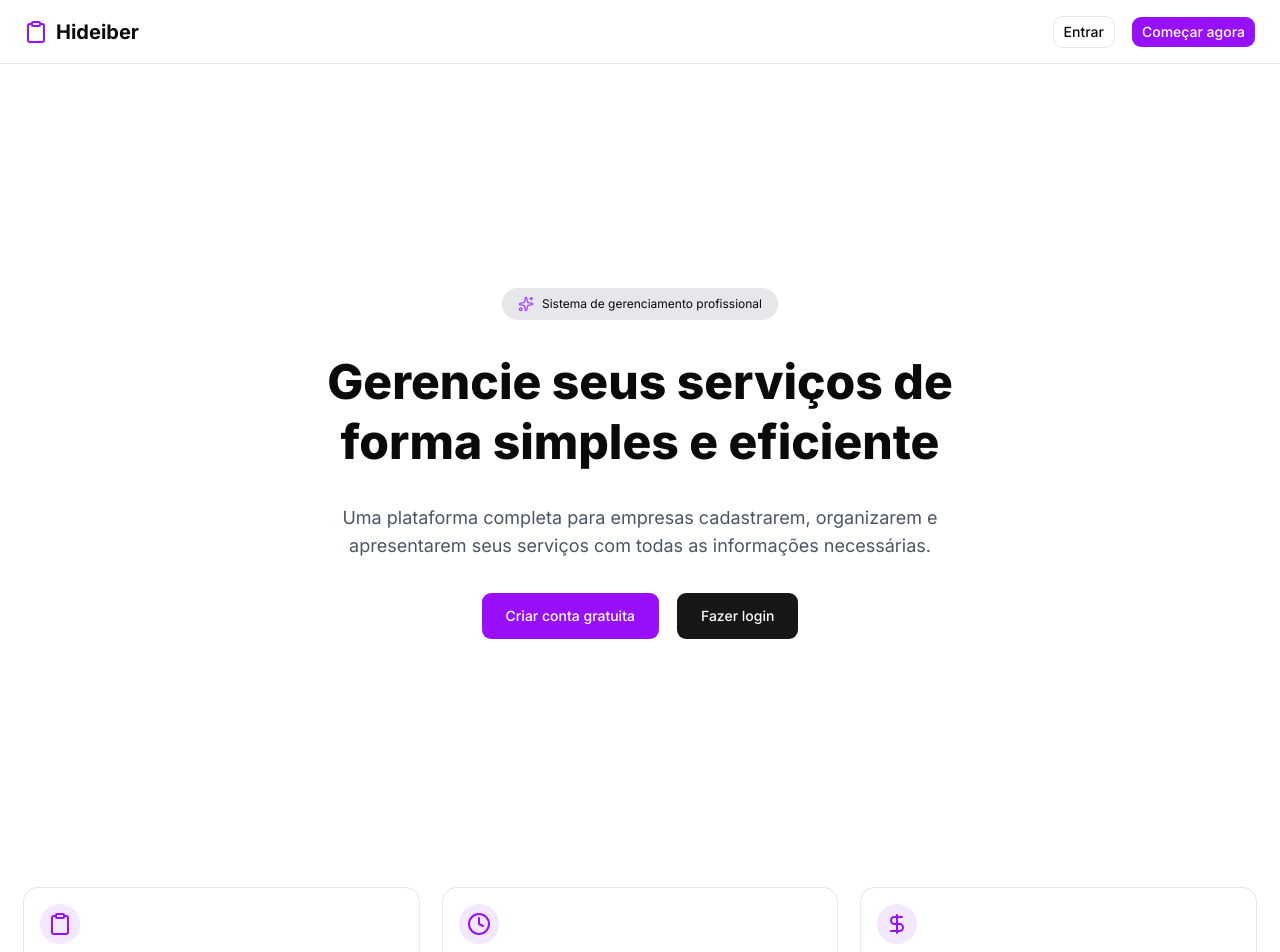
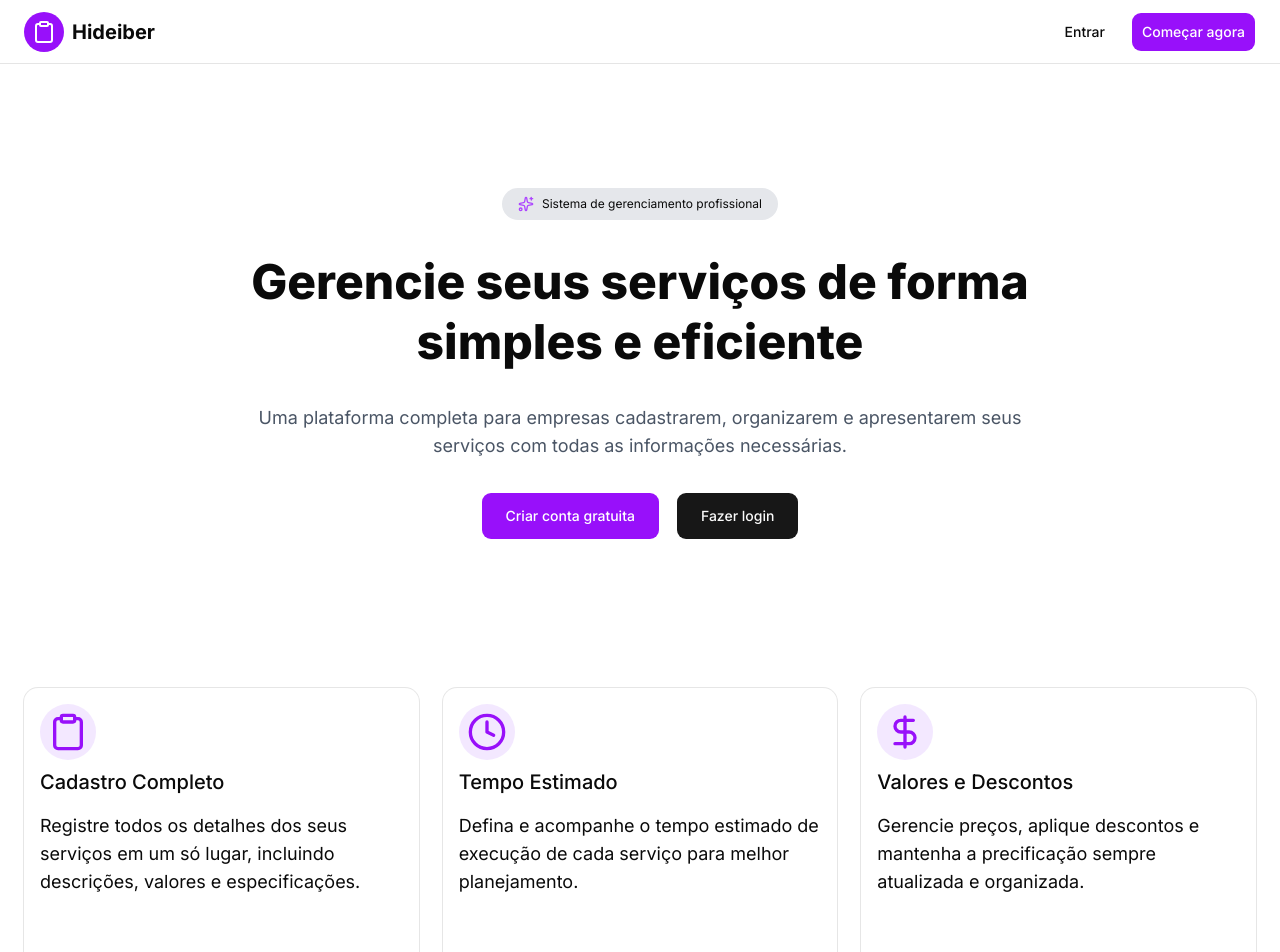
Before and after one commit to Hidemi2008/Hideiber-frontend, a Next.js app: page / in a window 1280 px wide. Shown: the top 952 px of the page. Built offline with nearby package versions, Linux system fonts and the light colour scheme.

Commit message:
Alterações no desing da página Home

```diff
--- a/src/components/ui/benefitsList.jsx
+++ b/src/components/ui/benefitsList.jsx
@@ -2,7 +2,7 @@ import { CircleCheck } from "lucide-react"
 
 export default function BenefitsList() {
     return (
-        <section className="flex flex-col justify-center items-center gap-8 bg-purple-50 mx-8 rounded-xl py-12 px-6">
+        <section className="flex flex-col justify-center items-center gap-12 bg-purple-50 mx-8 my-8 rounded-xl py-12 px-6">
 
             <h1 className="text-3xl font-bold">Por que escolher o Hideiber?</h1>
 
--- a/src/components/ui/featureCards.jsx
+++ b/src/components/ui/featureCards.jsx
@@ -5,38 +5,38 @@ export default function FeatureCards() {
     return (
         <section className="grid grid-cols-1 md:grid-cols-3 gap-6 px-6 py-6">
 
-            <Card className="hover:shadow-2xl transition-shadow">
+            <Card className="h-70 hover:shadow-2xl transition-shadow">
                 <CardHeader className="flex flex-col gap-2 ">
                     <div className="rounded-full bg-purple-100 p-2">
-                        <ClipboardIcon className="w-6 h-6 text-purple-600" />
+                        <ClipboardIcon className="w-10 h-10 text-purple-600" />
                     </div>
-                    <CardTitle>Cadastro Completo</CardTitle>
+                    <CardTitle className="text-xl">Cadastro Completo</CardTitle>
                 </CardHeader>
-                <CardContent>
+                <CardContent className="text-lg">
                     Registre todos os detalhes dos seus serviços em um só lugar, incluindo descrições, valores e especificações.
                 </CardContent>
             </Card>
 
-            <Card className="hover:shadow-2xl transition-shadow">
+            <Card className="h-70 hover:shadow-2xl transition-shadow">
                 <CardHeader className="flex flex-col gap-2 ">
                     <div className="rounded-full bg-purple-100 p-2">
-                        <Clock className="w-6 h-6 text-purple-600" />
+                        <Clock className="w-10 h-10 text-purple-600" />
                     </div>
-                    <CardTitle>Tempo Estimado</CardTitle>
+                    <CardTitle className="text-xl">Tempo Estimado</CardTitle>
                 </CardHeader>
-                <CardContent>
+                <CardContent className="text-lg">
                     Defina e acompanhe o tempo estimado de execução de cada serviço para melhor planejamento.
                 </CardContent>
             </Card>
 
-            <Card className="hover:shadow-2xl transition-shadow">
+            <Card className="h-70 hover:shadow-2xl transition-shadow">
                 <CardHeader className="flex flex-col gap-2 ">
                     <div className="rounded-full bg-purple-100 p-2">
-                        <DollarSign className="w-6 h-6 text-purple-600" />
+                        <DollarSign className="w-10 h-10 text-purple-600" />
                     </div>
-                    <CardTitle>Valores e Descontos</CardTitle>
+                    <CardTitle className="text-xl">Valores e Descontos</CardTitle>
                 </CardHeader>
-                <CardContent>
+                <CardContent className="text-lg">
                     Gerencie preços, aplique descontos e mantenha a precificação sempre atualizada e organizada.
                 </CardContent>
             </Card>
--- a/src/components/ui/heroSection.jsx
+++ b/src/components/ui/heroSection.jsx
@@ -3,18 +3,18 @@ import { Button } from "./button";
 
 export default function HeroSection() {
     return (
-        <section className="flex flex-col justify-center items-center h-screen gap-8 px-4 text-center">
+        <section className="flex flex-col justify-center items-center h-150 gap-8 px-4 text-center">
 
-            <div className="flex items-center gap-2 bg-gray-200 px-4 py-2 text-xs rounded-full">
+            <div className="flex justigy-center items-center gap-2 bg-gray-200 px-4 py-2 text-xs rounded-full">
                 <Sparkles className="w-4 h-4 text-purple-500" />
-                <span>Sistema de gerenciamento profissional</span>
+                <h1>Sistema de gerenciamento profissional</h1>
             </div>
 
-            <h1 className="text-5xl font-extrabold leading-tight max-w-3xl">
+            <h1 className="text-5xl font-extrabold leading-tight max-w-4xl">
                 Gerencie seus serviços de forma simples e eficiente
             </h1>
 
-            <p className="text-lg text-gray-600 max-w-2xl">
+            <p className="text-lg text-gray-600 max-w-3xl">
                 Uma plataforma completa para empresas cadastrarem, organizarem e apresentarem seus serviços com todas as informações necessárias.
             </p>
 
--- a/src/components/ui/topbarFooter.jsx
+++ b/src/components/ui/topbarFooter.jsx
@@ -12,7 +12,7 @@ export default function TopbarFooter() {
             </div>
 
             <div>
-                <p className="text-gray-400">&copy; 2026 Hideiber. Todos os direitos reservados.</p>
+                <p className="text-gray-400 text-sm">&copy; 2026 Hideiber. Todos os direitos reservados.</p>
             </div>
         </footer>
     )
--- a/src/components/ui/topbarHeader.jsx
+++ b/src/components/ui/topbarHeader.jsx
@@ -5,13 +5,15 @@ export default function TopbarHeader() {
     return (
         <header className="flex justify-between items-center px-6 h-16 border-b">
             <div className="flex items-center gap-2">
-                <ClipboardIcon className="w-6 h-6 text-purple-600" />
+                <div className="flex items-center justify-center w-10 h-10 rounded-full bg-purple-600">
+                    <ClipboardIcon className="w-6 h-6 text-white" />
+                </div>
                 <h1 className="text-xl font-bold">Hideiber</h1>
             </div>
 
-            <div className="flex gap-4">
-                <Button variant="outline">Entrar</Button>
-                <Button className="bg-purple-600 text-white hover:bg-purple-700">
+            <div className="flex justify-center items-center gap-4">
+                <Button variant="outline" className="border-0">Entrar</Button>
+                <Button className="bg-purple-600 text-white h-10 hover:bg-purple-700">
                     Começar agora
                 </Button>
             </div>
```
